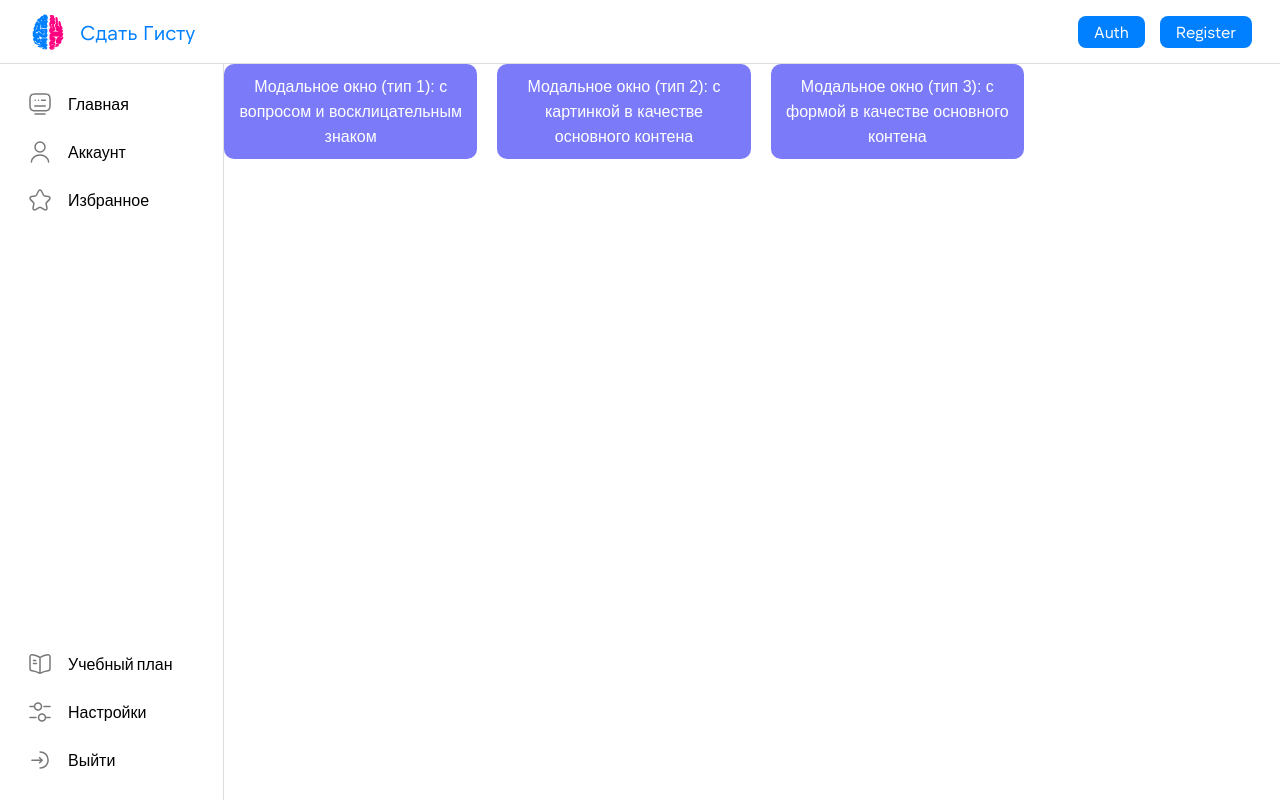
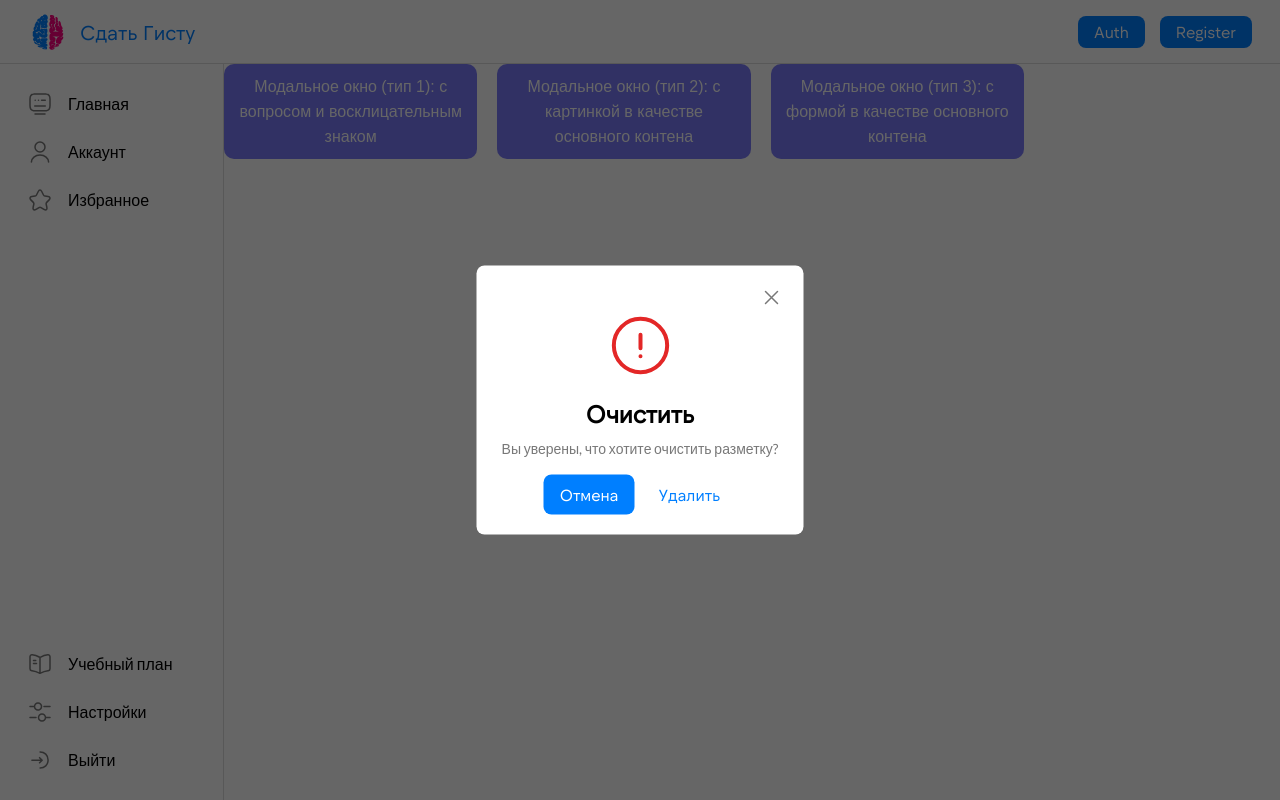
Before and after one commit to OrtemkaDead/gista-front, a Next.js app: page /modalContent-example in a window 1280 px wide. Both pictures are taken after a click on the button "Модальное окно (тип 1): с вопросом и восклицательным знаком". Built offline with nearby package versions, Linux system fonts and the light colour scheme.

Commit message:
MN-31 - fixes

```diff
--- a/src/app/modal-example/page.tsx
+++ b/src/app/modal-example/page.tsx
@@ -2,7 +2,7 @@
 
 import { MouseEventHandler, useEffect, useState } from 'react'
 
-import { ModalLayout } from '@/components/modalLayout'
+import { ModalLayout } from '@/components/modal-layout'
 
 const styles = {
   padding: '10px',
--- a/src/app/modalContent-example/page.tsx
+++ b/src/app/modalContent-example/page.tsx
@@ -3,8 +3,8 @@
 import Image from 'next/image'
 import { MouseEventHandler, useState } from 'react'
 
-import { ModalContent } from '@/components/modalContent'
-import { ModalLayout } from '@/components/modalLayout'
+import { ModalContent } from '@/components/modal-content'
+import { ModalLayout } from '@/components/modal-layout'
 
 import { Form } from './Form'
 
@@ -75,11 +75,12 @@ export default function ModalContentExample() {
             title="Очистить"
             description="Вы уверены, что хотите очистить разметку?"
             attentionIcon
+            reverseButtonDirection
             confirmBtnText="Удалить"
             handleConfirm={() => {
               alert('Разметка удалена'), setOpenModal1(false)
             }}
-            handleCansel={() => setOpenModal1(false)}
+            handleCancel={() => setOpenModal1(false)}
           />
         </ModalLayout>
       )}
@@ -105,7 +106,7 @@ export default function ModalContentExample() {
             handleConfirm={() => {
               alert('Тариф продлен'), setOpenModal2(false)
             }}
-            handleCansel={() => setOpenModal2(false)}
+            handleCancel={() => setOpenModal2(false)}
           />
         </ModalLayout>
       )}
@@ -123,7 +124,7 @@ export default function ModalContentExample() {
             handleConfirm={() => {
               alert('Заявка отправлена'), setOpenModal3(false)
             }}
-            handleCansel={() => setOpenModal3(false)}
+            handleCancel={() => setOpenModal3(false)}
           />
         </ModalLayout>
       )}
--- a/src/components/modalContent/index.tsx
+++ b/src/components/modal-content/index.tsx
@@ -3,7 +3,7 @@ import { FC } from 'react'
 
 import { Button, Icon, Typography } from '@/ui-kit'
 
-import { IModalContentProps } from './modalContent.types'
+import { IModalContentProps } from './modal-content.types'
 import './styles.scss'
 
 export const ModalContent: FC<IModalContentProps> = ({
@@ -12,29 +12,23 @@ export const ModalContent: FC<IModalContentProps> = ({
   description,
   confirmBtnText,
   handleConfirm,
-  //! cancel...
-  handleCansel,
-  //! не очивидная зависимость кнопок от этого пропса, хуйня крч
-  //! лучше добавить отдельный пропс, типа reverseButtonDirection
+  handleCancel,
   attentionIcon,
+  reverseButtonDirection
 }) => {
   const componentClassName = 'modal-content'
 
-  //! поч с тут PascalCase?
-  //! buttonWrapperClassName
-  const WrapperClassName = classnames(
-    //! от сокращений типа btn отказываемся!
-    //! от camelCase тоже отказываемся
-    `${componentClassName}__btnWrapper`,
+  const ButtonWrapperClassName = classnames(
+    `${componentClassName}__button-wrapper`,
     {
-      [`${componentClassName}__btnWrapper--attention`]: attentionIcon,
+      [`${componentClassName}__button-wrapper--attention`]: attentionIcon,
     },
   )
 
   return (
     <div className={componentClassName}>
       {attentionIcon && (
-        <div className={`${componentClassName}__attentionIcon`}>
+        <div className={`${componentClassName}__attention-icon`}>
           <Icon
             iconName="attention"
             size={64}
@@ -65,21 +59,21 @@ export const ModalContent: FC<IModalContentProps> = ({
       )}
 
       {confirmBtnText && (
-        <div className={WrapperClassName}>
+        <div className={ButtonWrapperClassName}>
           <Button
             size="large"
             type={'primary'}
-            onClick={attentionIcon ? handleCansel : handleConfirm}
+            onClick={reverseButtonDirection ? handleCancel : handleConfirm}
           >
-            {attentionIcon ? 'Отмена' : confirmBtnText}
+            {reverseButtonDirection ? 'Отмена' : confirmBtnText}
           </Button>
 
           <Button
             size="large"
             type={'borderless'}
-            onClick={attentionIcon ? handleConfirm : handleCansel}
+            onClick={reverseButtonDirection ? handleConfirm : handleCancel}
           >
-            {attentionIcon ? confirmBtnText : 'Отмена'}
+            {reverseButtonDirection ? confirmBtnText : 'Отмена'}
           </Button>
         </div>
       )}
--- a/src/components/modalContent/styles.scss
+++ b/src/components/modal-content/styles.scss
@@ -16,7 +16,7 @@
     text-align: center;
   }
 
-  &__btnWrapper {
+  &__button-wrapper {
     margin-top: 20px;
     @include flexible($ai: center, $gap: 8px);
     align-self: flex-start;
@@ -27,7 +27,7 @@
     }
   }
 
-  &__attentionIcon {
+  &__attention-icon {
     margin-top: 28px;
     margin-bottom: 16px;
   }
--- /dev/null
+++ b/src/components/modal-layout/index.tsx
@@ -0,0 +1,71 @@
+import { FC, MouseEvent, useCallback, useEffect, useRef, useState } from 'react'
+import { createPortal } from 'react-dom'
+
+import { Icon } from '@/ui-kit'
+
+import { IModalLayout } from './modal-layout.types'
+import './styles.scss'
+
+export const ModalLayout: FC<IModalLayout> = ({
+  nonClosing,
+  onClose,
+  actionsOnClose,
+  children,
+  exitIcon,
+  zIndex = 10,
+}) => {
+  const contentRef = useRef<HTMLDivElement | null>(null)
+
+  const [mounted, setMounted] = useState(false)
+
+  const componentClassName = 'modal-layout'
+
+  //! useCallback
+  const handleExit = useCallback(
+    () => {
+      setMounted(false)
+      onClose && onClose()
+      actionsOnClose && actionsOnClose()
+    },
+    [actionsOnClose, onClose],
+  )
+
+  const clickOutside = useCallback(
+    (event: MouseEvent<HTMLDivElement>) => {
+      if (event.target instanceof Node && !contentRef.current?.contains(event.target)) {
+        handleExit()
+      }
+    },
+    [handleExit]
+  )
+
+  useEffect(() => {
+    setMounted(true)
+  }, [])
+
+  return mounted ? createPortal(
+    <div
+      className={componentClassName}
+      style={{ zIndex: zIndex }}
+      onClick={!nonClosing ? clickOutside : undefined}
+    >
+      <div
+        className={`${componentClassName}__content`}
+        ref={contentRef}
+      >
+        {children}
+
+        {exitIcon && (
+          <button
+            className={`${componentClassName}__button`}
+            onClick={handleExit}
+          >
+            <Icon iconName="close" />
+          </button>
+        )}
+      </div>
+    </div>,
+    document.querySelector<HTMLDivElement>('#modal_root') as HTMLDivElement,
+  )
+    : null
+}
--- a/src/components/modalLayout/modalLayout.types.ts
+++ b/src/components/modal-layout/modal-layout.types.ts
@@ -4,8 +4,5 @@ export interface IModalLayout {
   actionsOnClose?: () => void;
   children: React.ReactNode;
   exitIcon?: boolean;
-  topPosition?: number;
-  rightPosition?: number;
   zIndex?: number;
-  // iconStyles?: React.CSSProperties;
 }
--- a/src/components/modalLayout/index.tsx
+++ /dev/null
@@ -1,86 +0,0 @@
-import React, { FC, MouseEventHandler, ReactNode, useEffect, useRef, useState } from 'react'
-import { createPortal } from 'react-dom'
-
-import { Icon } from '@/ui-kit'
-
-import { IModalLayout } from './modalLayout.types'
-import './styles.scss'
-
-export const ModalLayout: FC<IModalLayout> = ({
-  nonClosing,
-  onClose,
-  actionsOnClose,
-  children,
-  exitIcon,
-  //! если относится только к button, то хотя бы префикс добавить нужно
-  //! но не понятно, чем вообще эти два параметра абаснованы!!!!!!
-  topPosition,
-  rightPosition,
-  zIndex = 10,
-}) => {
-  const modalRef = useRef<HTMLDivElement | null>(null)
-  const contentRef = useRef<HTMLDivElement | null>(null)
-
-  const [mounted, setMounted] = useState(false)
-
-  const componentClassName = 'modal-layout'
-
-  //! useCallback
-  const handleExit: MouseEventHandler<HTMLButtonElement> = () => {
-    setMounted(false)
-    onClose && onClose()
-    actionsOnClose && actionsOnClose()
-  }
-
-  useEffect(() => {
-    //! с тем же успехом можно было бы просто сделать modalRef стейтом
-    //! но лучше херней не страдать и querySelector прямо в createPortal сделать
-    modalRef.current = document.querySelector<HTMLDivElement>('#modal_root')
-
-    setMounted(true)
-
-    //! пиздец, можно просто на корневой див повесить
-    function handleClick(event: MouseEvent): void {
-      if (event.target instanceof Node && !contentRef.current?.contains(event.target)) {
-        setMounted(false)
-        onClose && onClose()
-        actionsOnClose && actionsOnClose()
-      }
-    }
-
-    if (!nonClosing) {
-      document.addEventListener('click', handleClick)
-
-      return () => {
-        document.removeEventListener('click', handleClick)
-      }
-    }
-  }, [])
-
-  return mounted && modalRef.current
-    ? createPortal(
-        <div
-          className={componentClassName}
-          style={{ zIndex: zIndex }}
-        >
-          <div
-            className={`${componentClassName}__content`}
-            ref={contentRef}
-          >
-            {children}
-
-            {exitIcon && (
-              <button
-                className={`${componentClassName}__button`}
-                style={{ top: topPosition, right: rightPosition }}
-                onClick={handleExit}
-              >
-                <Icon iconName="close" />
-              </button>
-            )}
-          </div>
-        </div>,
-        modalRef.current,
-      )
-    : null
-}
```
Also changed, not shown: src/components/modal-content/modal-content.types.ts (added, +10 -0 lines), src/components/modalContent/modalContent.types.ts (deleted, +0 -11 lines), src/components/modal-layout/styles.scss (renamed from src/components/modalLayout/styles.scss).
